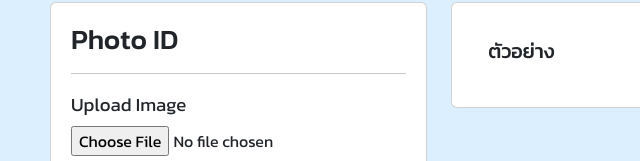
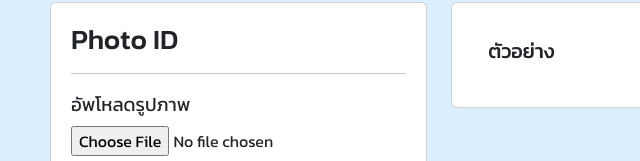
Before and after one commit to AreeyaDear/AreeyaDear.github.io, a plain HTML site: page index.html in a window 1280 px wide. Shown: the part 114-275 px from the top of the page, 0-640 px from the left. Drawn offline with nearby package versions, Linux system fonts and the light colour scheme.

Commit message:
Update index.html

```diff
--- a/index.html
+++ b/index.html
@@ -27,7 +27,7 @@
                     <div class="card-title" id="format2">
                         <h3>Photo ID</h3>
                         <hr>
-                        <div class="mb-2"><label style="font-size: 14pt">Upload Image</label></div>
+                        <div class="mb-2"><label style="font-size: 14pt">อัพโหลดรูปภาพ</label></div>
                         <input type="file" id="imageUpload" accept="image/*">
                     </div>
                     <div class="card-body">
```
